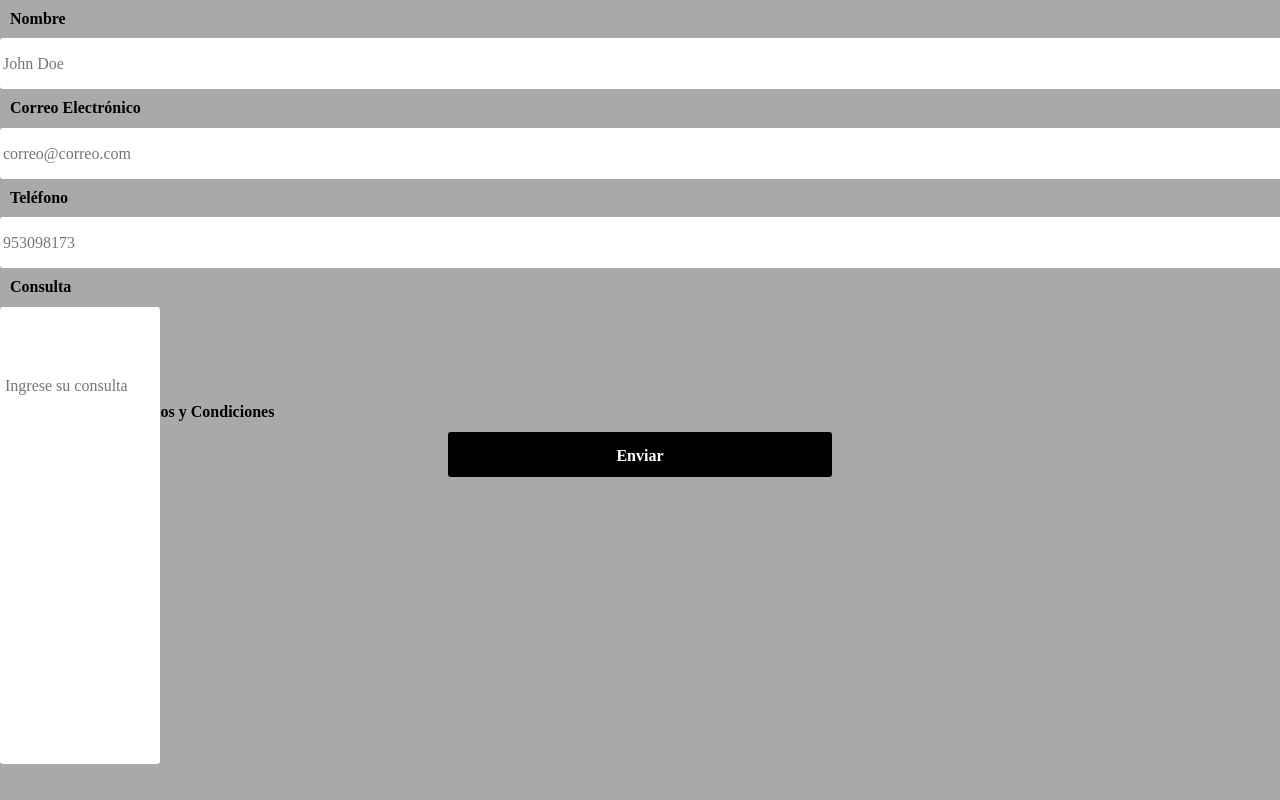
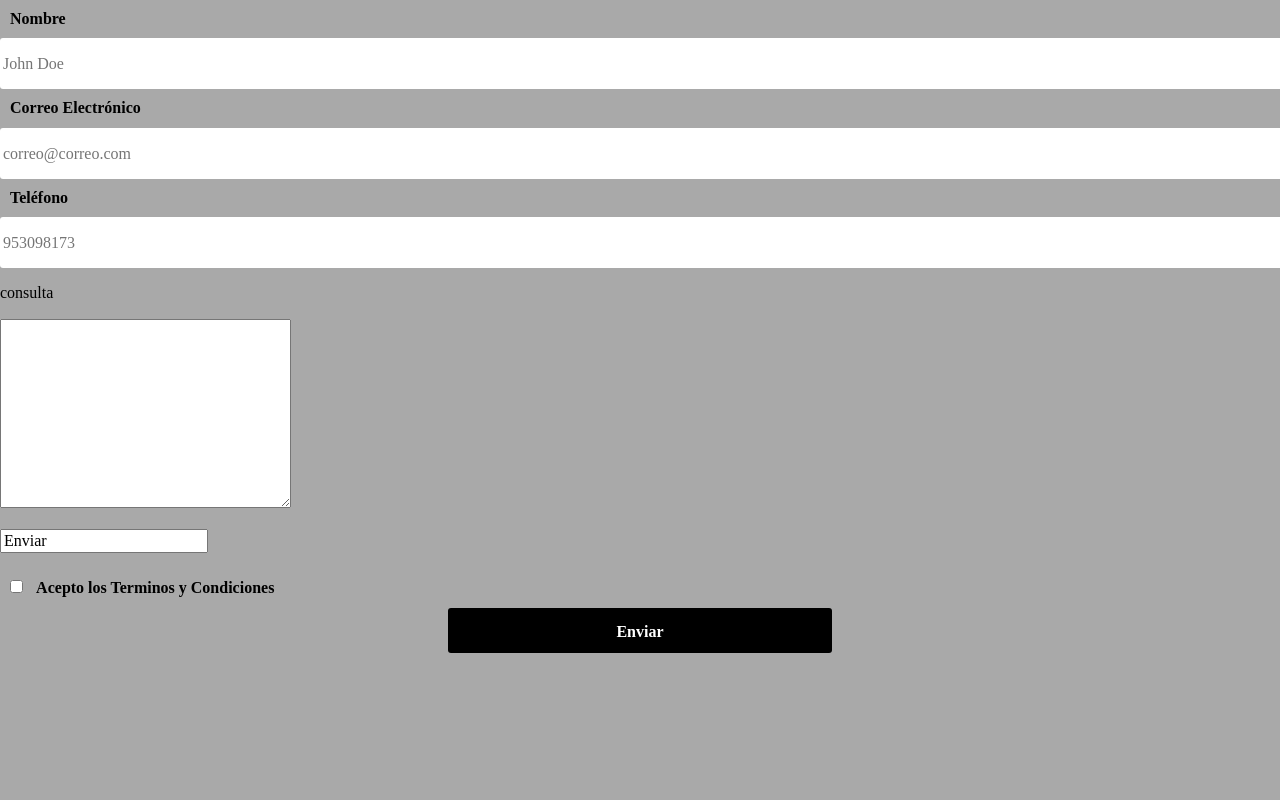
Before and after one commit to DoshTT/RhynoSetupsV3, a plain HTML site: page servicios.html in a window 1280 px wide. Drawn offline with nearby package versions, Linux system fonts and the light colour scheme.

Commit message:
Pruebas menores

```diff
--- a/servicios.html
+++ b/servicios.html
@@ -45,13 +45,13 @@
     </div>
 
     <!-- Grupo: Ingresar consulta escrita-->
-    <div class="formulario__texto" id="formulario__texto">
-        <label for="texto" class="formulario__label">Consulta</label>
-        <div class="formulario__texto-input">
-            <input type="text" class="formulario__input" name="consulta" id="consulta" placeholder="Ingrese su consulta">
-            <i class="formulario__validacion-estado fas fa-times-circle"></i>
-        </div>
-        <p class="formulario__input-error">Debe ingresar su consultar para continuar</p>
+    <div>
+        <form action="../../form_result.pgp" target="_blank">
+            <p>consulta</p>
+            <p><textarea name="Consulta" cols="30" rows="10"></textarea></p>
+            <p><input type="sumbit" value="Enviar"></p>
+        </form>
+
     </div>
 
     <!-- Grupo: Terminos y Condiciones -->
```
